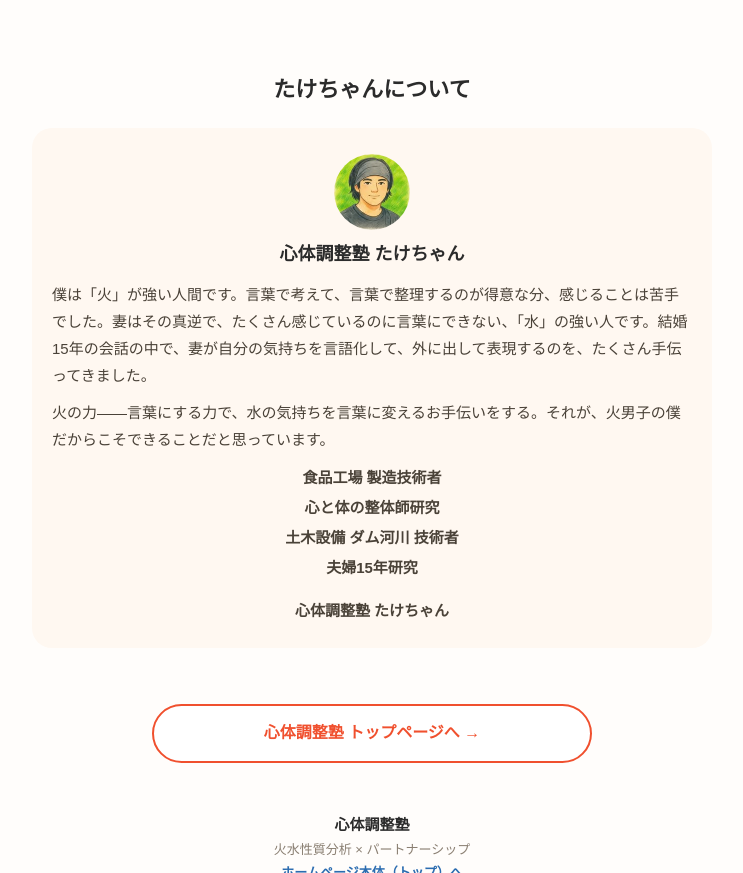
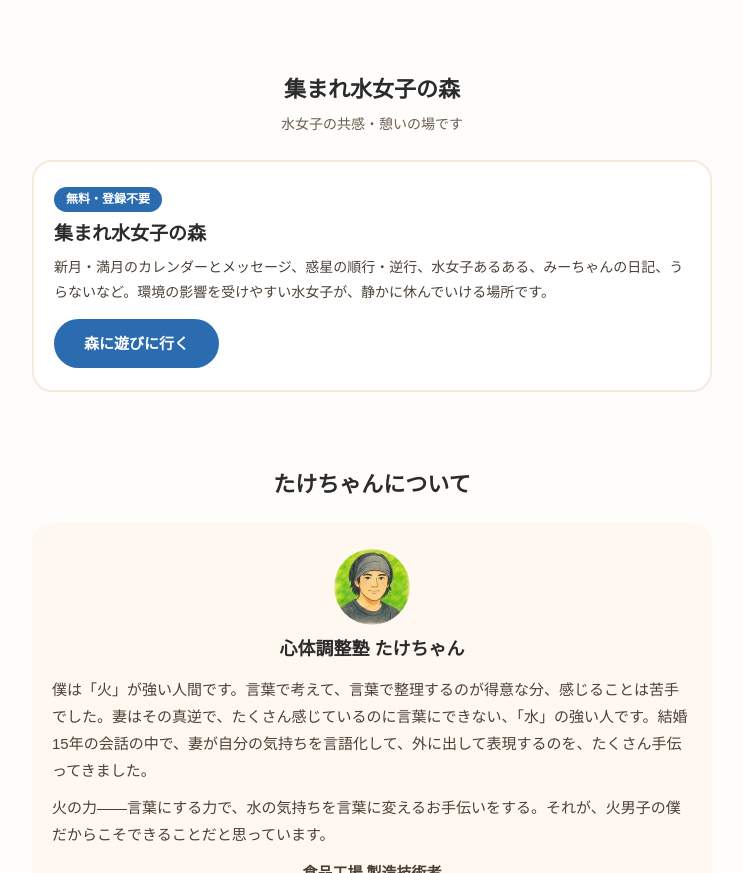
Before and after one commit to ankantakeshi-design/hisodate, a plain HTML site: page index.html in a window 1280 px wide. Shown: the part 6071-6944 px from the top of the page, without its empty margins (268-1011 px from the left). Drawn offline with Linux system fonts and the light colour scheme; a web font is replaced by a local one.

Commit message:
水女子のための火育て塾🔥 専用サイトを公開（index・挿絵・アイコン・OGP）

```diff
--- a/index.html
+++ b/index.html
@@ -327,6 +327,18 @@
     <p class="closing-line">有料グループの開設が決まったら、このページとInstagram・noteでご案内します。</p>
   </section>
 
+  <!-- 集まれ水女子の森のご案内 -->
+  <section class="block">
+    <h2>集まれ水女子の森</h2>
+    <p class="sub">水女子の共感・憩いの場です</p>
+    <div class="card">
+      <span class="tag water">無料・登録不要</span>
+      <h3>集まれ水女子の森</h3>
+      <p>新月・満月のカレンダーとメッセージ、惑星の順行・逆行、水女子あるある、みーちゃんの日記、うらないなど。環境の影響を受けやすい水女子が、静かに休んでいける場所です。</p>
+      <a class="btn-apply" href="https://mizujoshinomori.pages.dev/" target="_blank" rel="noopener">森に遊びに行く</a>
+    </div>
+  </section>
+
   <!-- 八つ目：たけちゃんについて -->
   <section class="block">
     <h2>たけちゃんについて</h2>
```
